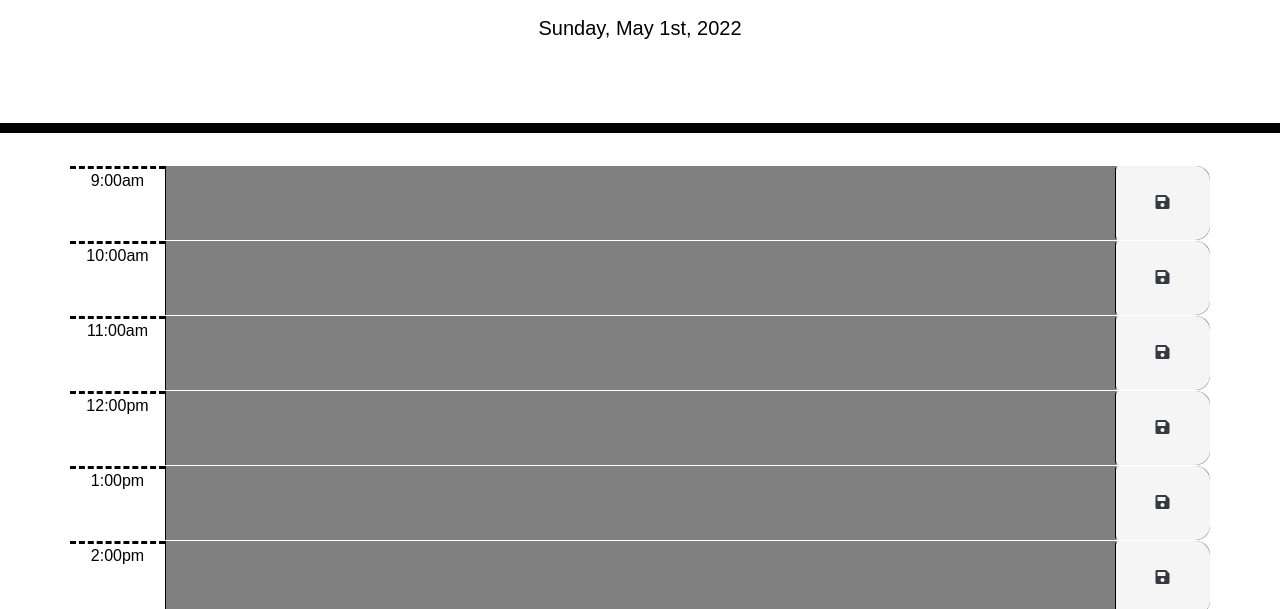
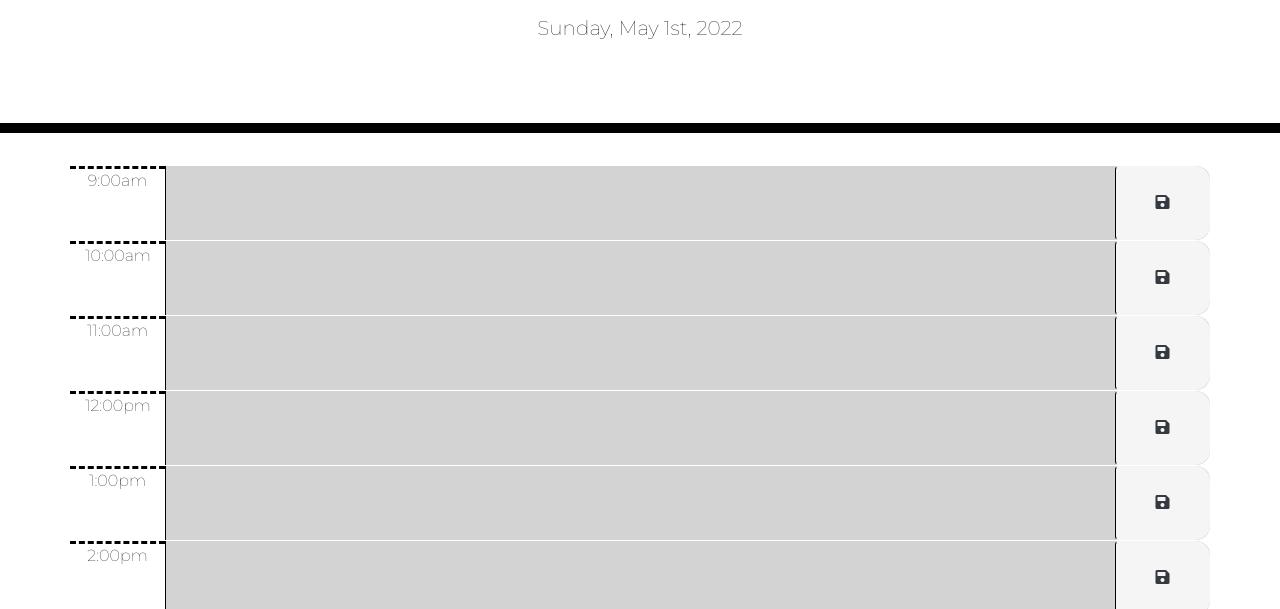
Before and after one commit to Deven1991/WorkDayScheduler, a plain HTML site: page index.html in a window 1280 px wide. Shown: the part 191-800 px from the top of the page. Drawn offline with nearby package versions, Linux system fonts and the light colour scheme.

Commit message:
changed font family

```diff
--- a/assets/css/style.css
+++ b/assets/css/style.css
@@ -1,5 +1,5 @@
 body {
-  font-family: 'arial', sans-serif;
+  font-family: 'Montserrat', sans-serif;
 }
 
 .jumbotron {
@@ -41,7 +41,7 @@ textarea {
 }
 
 .past {
-  background-color: grey;
+  background-color: lightgray;
   color: white;
 }
 
--- a/index.html
+++ b/index.html
@@ -12,7 +12,9 @@
   <link rel="stylesheet" href="https://use.fontawesome.com/releases/v5.8.1/css/all.css"
     integrity="sha384-50oBUHEmvpQ+1lW4y57PTFmhCaXp0ML5d60M1M7uH2+nqUivzIebhndOJK28anvf" crossorigin="anonymous" />
 
-  <link href="https://fonts.googleapis.com/css?family=Open+Sans&display=swap" rel="stylesheet" />
+  <link rel="preconnect" href="https://fonts.googleapis.com">
+  <link rel="preconnect" href="https://fonts.gstatic.com" crossorigin>
+  <link href="https://fonts.googleapis.com/css2?family=Montserrat:wght@100&display=swap" rel="stylesheet">
 
   <link rel="stylesheet" href="assets/css/style.css" />
 
```
